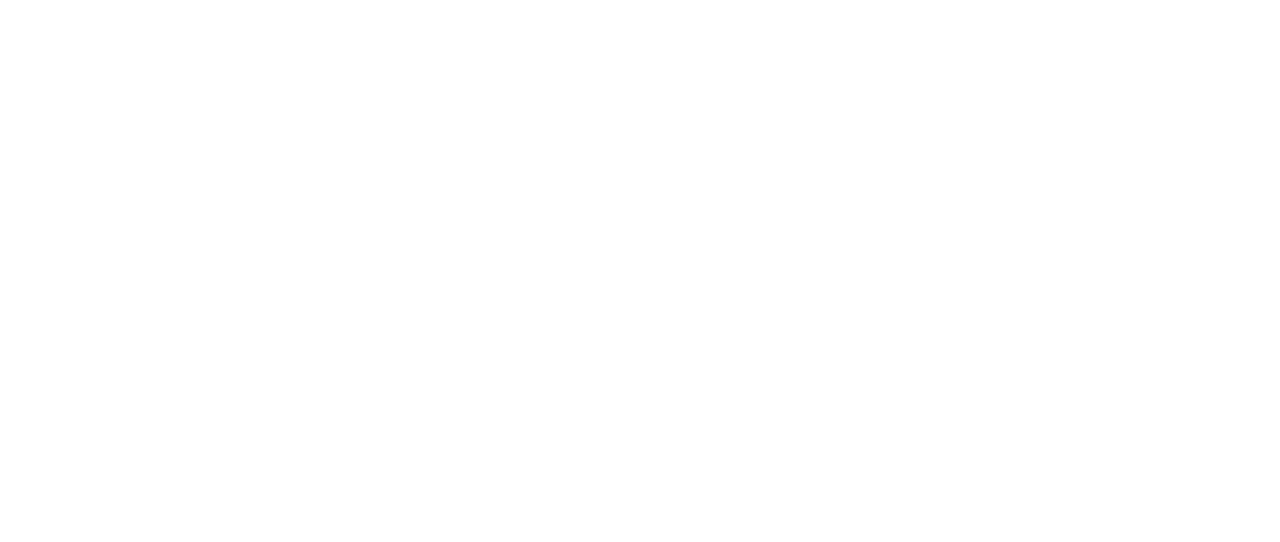
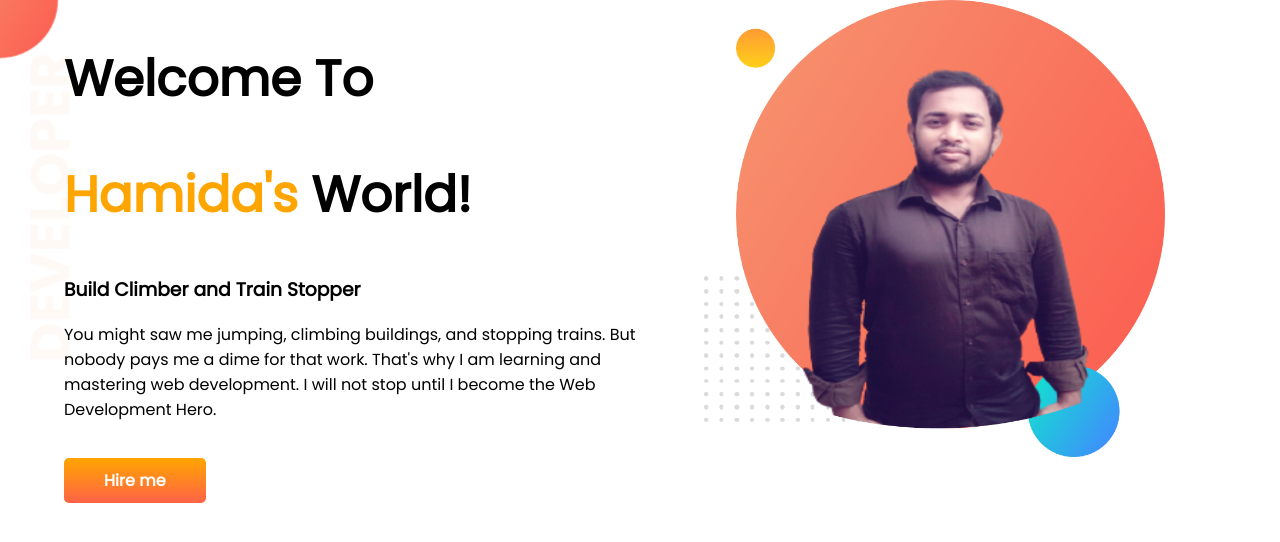
Before and after one commit to tanjima2406/developer-portfolio, a plain HTML site: page index.html in a window 1280 px wide. Drawn offline with Linux system fonts and the light colour scheme.

Commit message:
top banner added

```diff
--- a/index.html
+++ b/index.html
@@ -5,9 +5,23 @@
     <meta http-equiv="X-UA-Compatible" content="IE=edge">
     <meta name="viewport" content="width=device-width, initial-scale=1.0">
     <title>Hamida Portfolio</title>
+    <link rel="preconnect" href="https://fonts.googleapis.com">
+    <link rel="preconnect" href="https://fonts.gstatic.com" crossorigin>
+    <link href="https://fonts.googleapis.com/css2?family=Poppins&display=swap" rel="stylesheet">
     <link rel="stylesheet" href="style.css">
 </head>
 <body>
-
+  <section class="top-banner">
+    <div class="half-width">
+      <h1>Welcome To</h1>
+      <h1><span class="orange-color">Hamida's</span> World!</h1>
+      <h3>Build Climber and Train Stopper</h3>
+      <p>You might saw me jumping, climbing buildings, and stopping trains. But nobody pays me a dime for that work. That's why I am learning and mastering web development. I will not stop until I become the Web Development Hero.</p>
+      <a class="link-button" target="_blank" href="https://www.linkedin.com/company/programminghero/">Hire me</a>
+    </div>
+    <div class="half-width">
+      <img src="images/Hamida-pic-with-bg.png" alt="">
+    </div>
+  </section>
 </body>
 </html>
--- a/style.css
+++ b/style.css
@@ -0,0 +1,34 @@
+body{
+    font-family: 'Poppins', sans-serif;
+    margin: 0;
+}
+h1{
+    font-size: 50px;
+}
+.orange-color{
+    color:orange;
+}
+section{
+    display: flex;
+}
+.half-width{
+    width: 50%;
+    padding-left: 5%;
+}
+.half-width img{
+    width: 80%;
+}
+.link-button{
+    text-decoration: none;
+    background-image: linear-gradient(orange, tomato);
+    padding: 10px 40px;
+    border-radius: 5px;
+    color: white;
+    font-weight: 700;
+    margin-top: 20px;
+    display: inline-block;
+}
+.top-banner{
+    background-image: url(images/top-banner.png);
+    background-repeat: no-repeat;
+}
```
Also changed, not shown: images/Hamida-pic-with-bg.png (added), images/dream-bg.png (added), images/exp-bg.png (added), images/jhankar.png (added), images/jhankar2.png (added), images/my-bg.png (added), images/my-bg2.png (added), images/top-banner.png (added), 7 other files.
